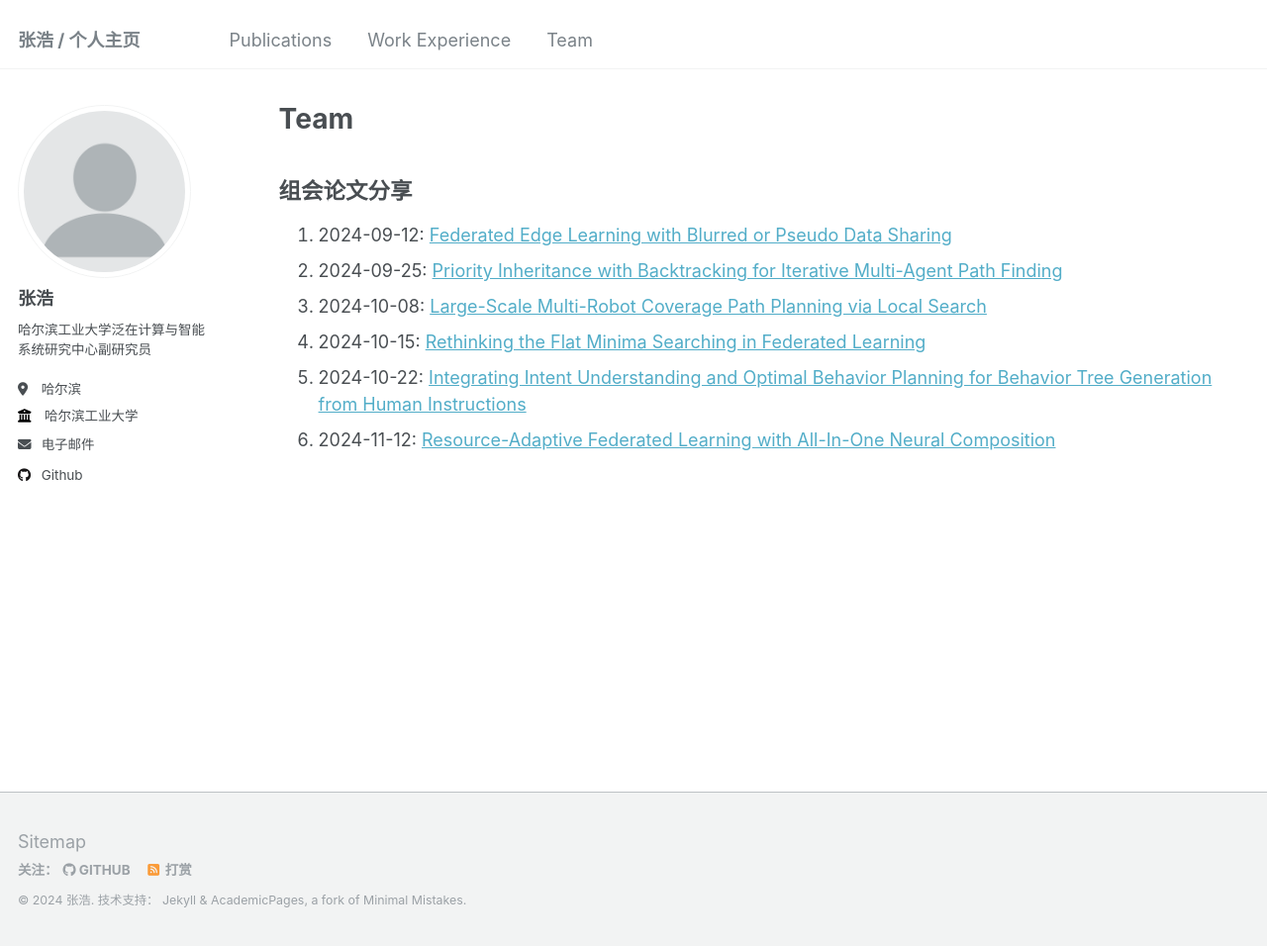
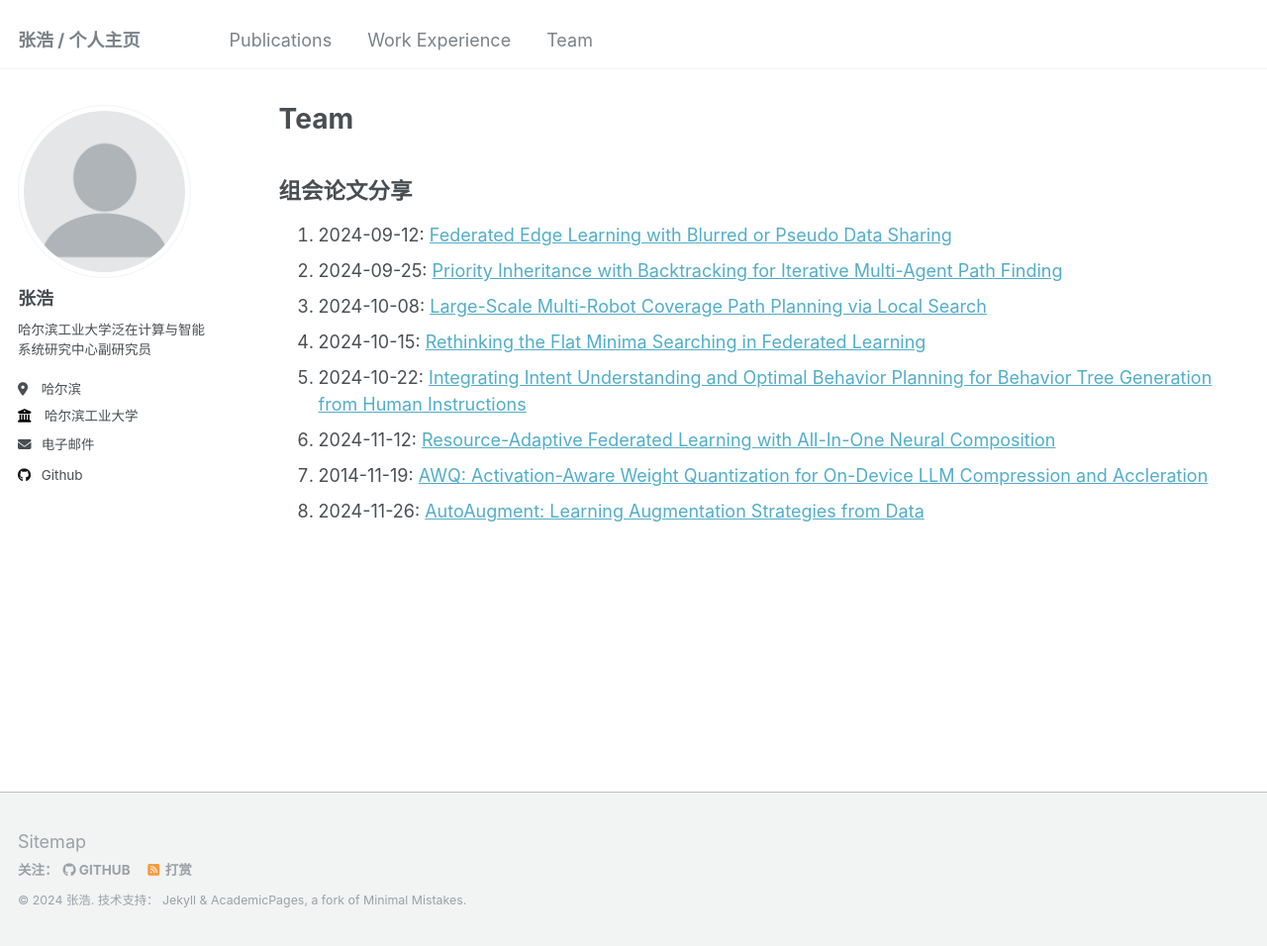
Before and after one commit to benjiachong/benjiachong.github.io, a Jekyll site: the page built from _pages/team.md, in a window 1280 px wide and 956 px high. Shown: the whole window at 99% size. Built offline with Jekyll 4.4.1, drawn with Linux system fonts in a browser that asks for light colours.

Commit message:
Update team.md

```diff
--- a/_pages/team.md
+++ b/_pages/team.md
@@ -12,3 +12,5 @@ author_profile: true
 4. 2024-10-15: [Rethinking the Flat Minima Searching in Federated Learning](https://github.com/benjiachong/benjiachong.github.io/blob/master/files/Federated%20Edge%20Learning%20with%20Blurred%20or%20Pseudo%20Data%20Sharing(slides).pdf)
 5. 2024-10-22: [Integrating Intent Understanding and Optimal Behavior Planning for Behavior Tree Generation from Human Instructions](https://github.com/benjiachong/benjiachong.github.io/blob/master/files/%E5%85%B7%E8%BA%AB%E6%99%BA%E8%83%BD.pdf)
 6. 2024-11-12: [Resource-Adaptive Federated Learning with All-In-One Neural Composition](https://github.com/benjiachong/benjiachong.github.io/blob/master/files/%E7%94%A8%E4%BD%8E%E7%A7%A9%E5%88%86%E8%A7%A3%E8%A7%A3%E5%86%B3%E5%BC%82%E6%9E%84FL.pdf)
+7. 2014-11-19: [AWQ: Activation-Aware Weight Quantization for On-Device LLM Compression and Accleration](https://github.com/benjiachong/benjiachong.github.io/blob/master/files/quant.pdf)
+8. 2024-11-26: [AutoAugment: Learning Augmentation Strategies from Data](https://github.com/benjiachong/benjiachong.github.io/blob/master/files/augment.pdf)
```
